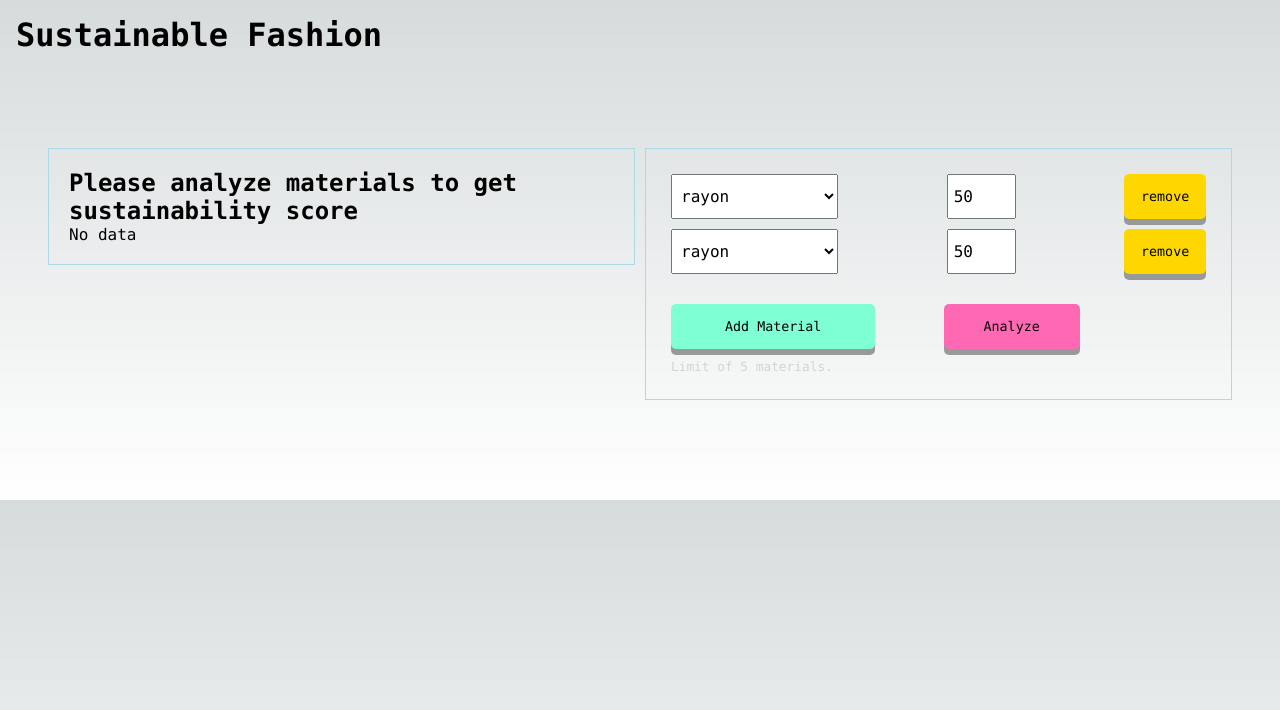
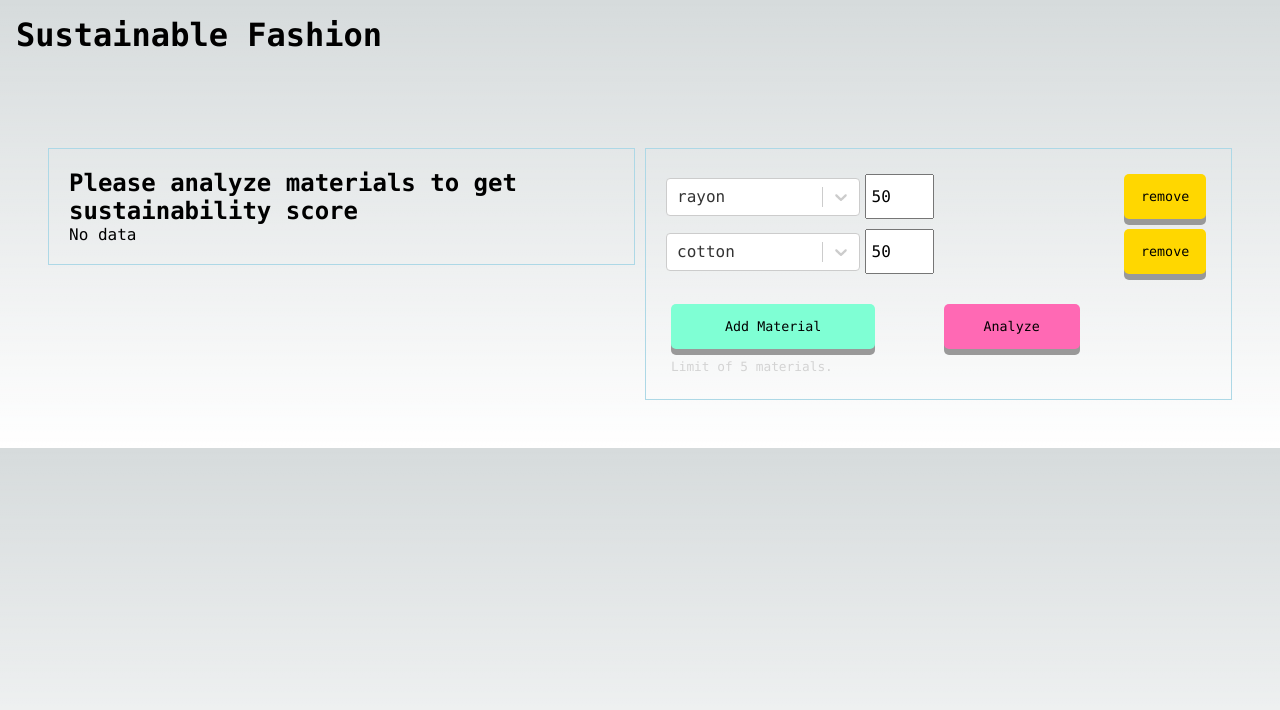
Before and after one commit to riceball1/sustainable-fashion, a Next.js app: page / in a window 1280 px wide. Shown: the top 710 px of the page. Built offline with nearby package versions, Linux system fonts and the light colour scheme.

Commit message:
Add prettier and update files

```diff
--- a/src/components/button.tsx
+++ b/src/components/button.tsx
@@ -4,21 +4,27 @@ interface Props {
   text: String;
   onClick: () => void;
   type?: string;
+  disable?: boolean;
 }
 
-function Button({ onClick, text, type = "primary" }: Props) {
+function Button({ onClick, text, type = "primary", disable = false }: Props) {
   const buttonType = {
     primary: styles.primary,
     secondary: styles.secondary,
     alert: styles.alert,
+    disable: styles.disable
   };
 
+  if(disable) {
+    type = 'disable'
+  }
 
   return (
     <button
     // @ts-ignore
       className={`${buttonType[type]} ${styles.button}`}
       onClick={onClick}
+      disabled={disable}
     >
       {text}
     </button>
--- a/src/components/form.tsx
+++ b/src/components/form.tsx
@@ -1,53 +1,130 @@
 import styles from "@/styles/Form.module.css";
-import { useState } from "react";
+import { useState, useEffect } from "react";
 import MaterialOptions from "@/components/materialOptions";
 import Button from "@/components/button";
-import { Material } from "@/interfaces/types";
 
 interface Props {
   // onCalculateSustainabilityScore: (Material[]) => Material[];
-  onHandleToast: () => void;
+  onHandleToast: (message: string) => void;
 }
 
-function Form({onHandleToast}) {
-  const [state, setState] = useState([
-    { id: 1, name: "rayon", percentage: 50 },
-    { id: 2, name: "organic cotton", percentage: 50 },
+interface State {
+  id: string;
+  name: string;
+  percentage: number;
+}
+
+function Form({ onHandleToast }: Props) {
+  const generateId = () => `id${Math.random() * 10}`;
+
+  const [state, setState] = useState<State[]>([
+    { id: generateId(), name: "rayon", percentage: 50 },
+    { id: generateId(), name: "cotton", percentage: 50 },
   ]);
 
-  const [error, setError] = useState(false);
+  const [error, setError] = useState({ message: "", hasError: false });
+
+  useEffect(() => {
+    // check if state changes and clear errors
+    setError({message: "", hasError: false})
+
+  }, [state])
 
   const handleAnalyzeMaterials = () => {
-    setError(false);
+    setError({ message: "", hasError: false });
+
+    // check if total percentage is 100
     const percentageTotal = state
-      .map((item) => item.percentage)
+      .map((item) => Number(item.percentage))
       .reduce((total, sum) => (total += sum), 0);
 
-    console.log(percentageTotal)
-    if (percentageTotal !== 100) {
-      setError(true);
+    // check if any of the percentage is 0
+    const allPercentageFilled = state.every((item) => item.percentage);
+
+    // check for duplicate names
+    const hasDuplicateNames = new Set(state.map(item => item.name)).size !== state.length;
+
+    if (!allPercentageFilled) {
+      setError({
+        message: "Error! All materials needs percentage",
+        hasError: true,
+      });
+    } else if (percentageTotal !== 100) {
+      setError({ message: "Error! Total needs to be 100%", hasError: true });
+    } else if (hasDuplicateNames) {
+      setError({ message: "Error! Materials should be unique", hasError: true });
+    } else {
+      onHandleToast("Analyze Materials");
     }
-    console.log("Analyze materials");
     // onCalculateSustainabilityScore(state)
-    onHandleToast('Analyze Materials')
   };
 
   const handleAddMaterial = () => {
     if (state.length < 5) {
-      console.log("Add more material");
-      onHandleToast('Added More Materials')
+      setState((prevState) => [
+        ...prevState,
+        { id: generateId(), name: "rayon", percentage: 10 },
+      ]);
+      onHandleToast("Added More Materials");
       // update the state so it will include additional material
     }
 
     // do nothing if number of materials exceed 5
   };
 
-  const handleRemoveMaterial = () => {
+  const handleRemoveMaterial = (materialId: string) => {
     if (state.length > 1) {
-      console.log("Remove material");
-      onHandleToast('Removed Material')
+      const index = state.findIndex((item) => {
+        return item.id === materialId;
+      });
+
+      const newState = [...state.slice(0, index), ...state.slice(index + 1)];
+      setState(newState);
+      onHandleToast("Removed Material");
     }
     // do nothing if there's only one item left
+  };
+
+  const handleOnChangeMaterial = ({
+    selectedMaterial,
+    materialId,
+  }: {
+    selectedMaterial: string;
+    materialId: string;
+  }) => {
+    const item = state.filter((item) => item.id === materialId)[0];
+    const index = state.findIndex((item) => {
+      return item.id === materialId;
+    });
+    const newItem = {
+      ...item,
+      name: selectedMaterial,
+    };
+
+    const newState = [...state];
+    newState[index] = newItem;
+    setState(newState);
+  };
+
+  const handleOnChangePercentage = ({
+    percentage,
+    materialId,
+  }: {
+    percentage: number;
+    materialId: string;
+  }) => {
+    const item = state.filter((item) => item.id === materialId)[0];
+    const index = state.findIndex((item) => {
+      return item.id === materialId;
+    });
+    const newItem = {
+      ...item,
+      percentage,
+    };
+
+    const newState = [...state];
+    newState[index] = newItem;
+    setState(newState);
   };
 
   return (
@@ -57,10 +134,12 @@ function Form({onHandleToast}) {
           return (
             <MaterialOptions
               onRemoveMaterial={handleRemoveMaterial}
-              key={item.name}
-              onChangePercentage={() => {}}
-              onSelectMaterial={() => {}}
+              key={item.id}
+              onChangePercentage={handleOnChangePercentage}
+              onSelectMaterial={handleOnChangeMaterial}
               percentage={item.percentage}
+              material={item.name}
+              materialId={item.id}
             />
           );
         })}
@@ -72,13 +151,14 @@ function Form({onHandleToast}) {
             onClick={handleAddMaterial}
             text="Add Material"
             type="secondary"
+            disable={state.length === 5}
           />
           <p className={styles.message}>Limit of 5 materials.</p>
         </div>
         <div>
           <Button onClick={handleAnalyzeMaterials} text="Analyze" />
-          {error && (
-            <p className={styles.messageError}>Error! total needs to be 100%</p>
+          {error.hasError && (
+            <p className={styles.messageError}>{error.message}</p>
           )}
         </div>
       </div>
--- a/src/components/materialOptions.tsx
+++ b/src/components/materialOptions.tsx
@@ -1,31 +1,83 @@
 import styles from "@/styles/MaterialOptions.module.css";
 import Button from "./button";
-
+import Select, { SingleValue } from "react-select";
 interface MaterialOptions {
-    onRemoveMaterial: () => void;
-    onChangePercentage: () => void;
-    onSelectMaterial: () => void;
+  onRemoveMaterial: (materialId: string) => void;
+  onChangePercentage: ({
+    percentage,
+    materialId,
+  }: {
     percentage: number;
+    materialId: string;
+  }) => void;
+  onSelectMaterial: ({
+    selectedMaterial,
+    materialId,
+  }: {
+    selectedMaterial: string;
+    materialId: string;
+  }) => void;
+  percentage: number;
+  material: string;
+  materialId: string;
 }
 
-function MaterialOptions({onRemoveMaterial, onChangePercentage, onSelectMaterial, percentage} : MaterialOptions)  {
+function MaterialOptions({
+  onRemoveMaterial,
+  onChangePercentage,
+  onSelectMaterial,
+  percentage,
+  material,
+  materialId,
+}: MaterialOptions) {
+  const options = [
+    { value: "rayon", label: "rayon" },
+    { value: "polyster", label: "polyster" },
+    { value: "acrylic", label: "acrylic" },
+    { value: "nylon", label: "nylon" },
+    { value: "cotton", label: "cotton" },
+    { value: "hemp", label: "hemp" },
+    { value: "linen", label: "linen" },
+    { value: "lyocell", label: "lyocell" },
+    { value: "organic cotton", label: "organic cotton" },
+  ];
 
+  const selectedOption = options.filter((item) => item.value === material)[0];
+
+  const handleSelectMaterial = (
+    newValue: SingleValue<{ value: string; label: string }>
+  ) => {
+    onSelectMaterial({
+      selectedMaterial: newValue?.value || "rayon",
+      materialId: materialId,
+    });
+  };
+
+  const handlePercentageChange = (percentage: number) => {
+    onChangePercentage({ percentage, materialId });
+  };
 
   return (
     <div className={styles.materialOptions}>
-      <select name="materials" id="materials" onChange={onSelectMaterial} className={styles.materialOptionsInput} required>
-        <option value="rayon">rayon</option>
-        <option value="polyster">polyster</option>
-        <option value="acrylic">acrylic</option>
-        <option value="nylon">nylon</option>
-        <option value="cotton">cotton</option>
-        <option value="hemp">hemp</option>
-        <option value="linen">linen</option>
-        <option value="lyocell">lyocell</option>
-        <option value="organic-cotton">organic cotton</option>
-      </select>
-      <input type="number" placeholder="%" onChange={onChangePercentage} className={styles.materialOptionsInput} min={1} max={100} required value={percentage}/>
-      <Button onClick={onRemoveMaterial} text="remove" type="alert"/>
+      <div className={styles.materialOptionsInputs}>
+        <Select
+          onChange={handleSelectMaterial}
+          value={selectedOption}
+          options={options}
+          className={styles.materialOptionsSelect}
+        />
+        <input
+          type="number"
+          placeholder="%"
+          onChange={(e) => handlePercentageChange(Number(e.target.value))}
+          className={styles.materialOptionsInput}
+          min={1}
+          max={100}
+          required
+          value={percentage}
+        />
+      </div>
+      <Button onClick={() => onRemoveMaterial(materialId)} text="remove" type="alert" />
     </div>
   );
 }
--- a/src/components/toast.tsx
+++ b/src/components/toast.tsx
@@ -1,18 +1,35 @@
-import styles from '@/styles/Toast.module.css';
+import styles from "@/styles/Toast.module.css";
+import { useEffect } from "react";
 
 interface Props {
-    closeToast: () => void;
-    isToastOpen?: boolean;
-    message?: string;
+  closeToast: () => void;
+  isToastOpen?: boolean;
+  message?: string;
 }
 
-function Toast({isToastOpen=false, message = "No message provided.", closeToast } : Props) {
-    return <div className={`${styles.toast}${isToastOpen ? styles.show : ""}`}>
-        <button onClick={closeToast}>close</button>
-        <p>
-            {message}
-            </p>
-            </div>
+function Toast({
+  isToastOpen = false,
+  message = "No message provided.",
+  closeToast,
+}: Props) {
+
+    useEffect(() => {
+        const interval = setInterval(() => {
+            closeToast()
+          }, 5000);
+          return () => clearInterval(interval);
+    }, [closeToast])
+
+  return isToastOpen ? (
+    <div className={`${styles.toast}`}>
+      <div className={styles.toastHeader}>
+        <button onClick={closeToast} className={styles.toastButton}>
+          close{' '} ❌
+        </button>
+      </div>
+      <p>{message}</p>
+    </div>
+  ) : null;
 }
 
 export default Toast;
--- a/src/styles/Button.module.css
+++ b/src/styles/Button.module.css
@@ -28,3 +28,13 @@
   background-color: gold;
   width: 15%;
 }
+
+.disable {
+  background-color: lightgray;
+}
+
+@media screen and (max-width: 615px) {
+  .button, .alert, .primary {
+    width: 75%;
+  }
+}
--- a/src/styles/MaterialOptions.module.css
+++ b/src/styles/MaterialOptions.module.css
@@ -2,6 +2,16 @@
   display: flex;
   justify-content: space-between;
   gap: 15px;
+  align-content: center;
+  align-items: center;
+}
+
+.materialOptionsInputs {
+  display: flex;
+  flex-direction: row;
+  justify-content: space-around;
+  align-items: center;
+  width: 50%;
 }
 
 .materialOptionsInput {
@@ -11,9 +21,30 @@
     font-size: 1rem;
 }
 
-@media screen and (max-width: 615px) {
+.materialOptionsSelect {
+  color: black;
+  width: 100%;
+}
+
+
+@media screen and (max-width: 560px) {
+  .materialOptionsInputs {
+    display: flex;
+    flex-direction: column;
+    justify-content: space-between;
+    align-items: center;
+    width: 100%;
+    margin-top: 20px;
+    border-top: 1px solid lightblue;
+    padding-top: 10px;
+  }
   .materialOptions {
     display: flex;
     flex-direction: column;
+    justify-content: center;
+    align-items: center;
+    align-content: center;
+
   }
+
 }
```
Also changed, not shown: package.json (+7 -1 lines), src/styles/Toast.module.css (+28 -16 lines), .prettierrc.js (added), 1 other file (tests, documents, lock files or other folders).
